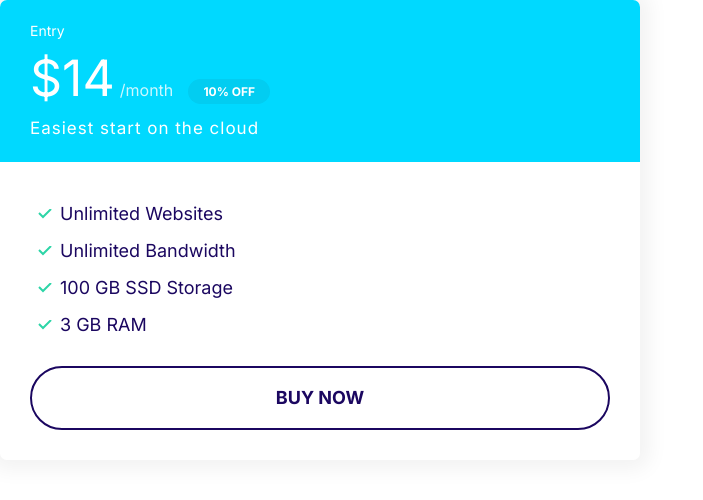
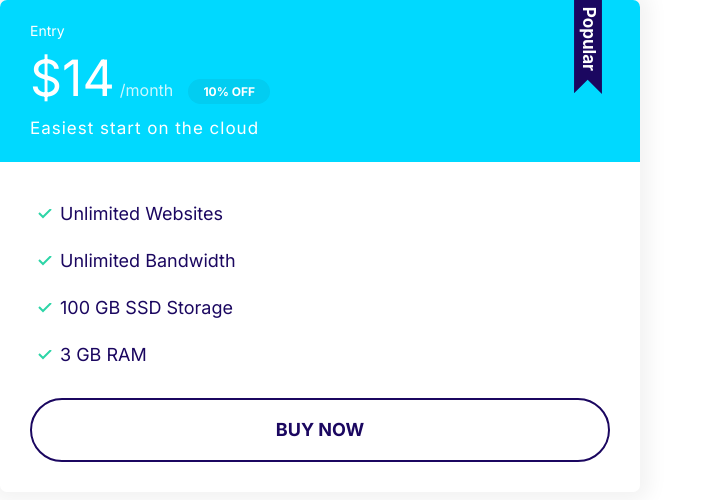
Before and after one commit to MahdevGiri/first_website, a plain HTML site: page index.html in a window 1280 px wide. Shown: the whole page, without its empty margins (0-703 px from the left). Drawn offline with Linux system fonts and the light colour scheme.

Commit message:
build popular badge

```diff
--- a/css/styles.css
+++ b/css/styles.css
@@ -332,6 +332,22 @@ a {
   display: block;
 }
 
+.plan .list__item {
+  margin-bottom: 2rem;
+}
+
+.plan--popular .card__header {
+  position: relative;
+}
+
+.plan--popular .card__header::before {
+  content: url(../images/popular.svg);
+  width: 40px;
+  display: inline-block;
+  position: absolute; /*since we are using absolute, we should define its parent(.plan--popular .card__header) as relative position */
+  top: -6px;
+  right: 5%;
+}
 
 @media screen and (min-width: 1024px) {
   .plan__name {
```
Also changed, not shown: components/plan-with-popular-badge.html (added, +22 -0 lines), images/popular.svg (added).
